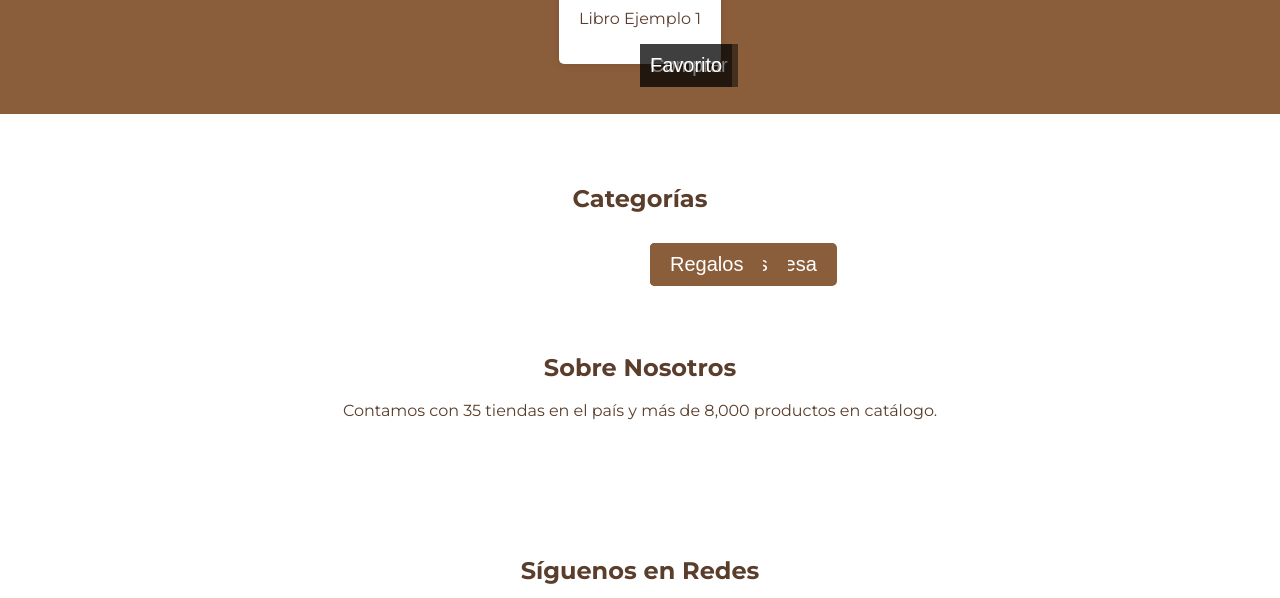
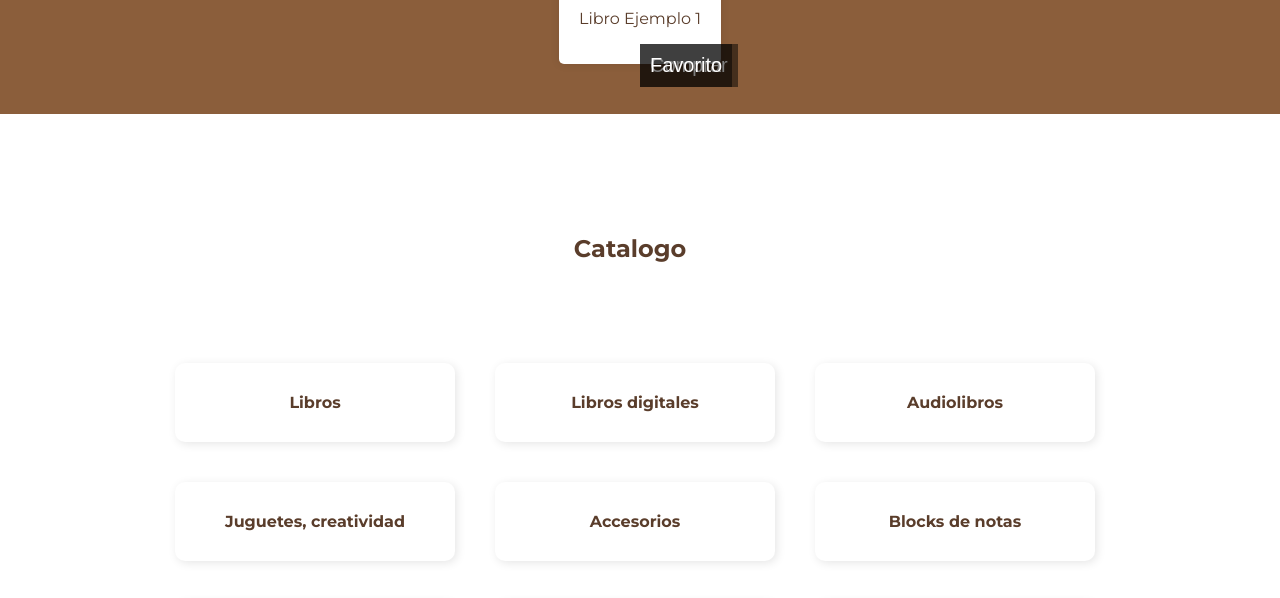
Before and after one commit to aflasso/panycafe-web-uni, a plain HTML site: page index.html in a window 1280 px wide. Shown: the part 1410-2008 px from the top of the page. Drawn offline with Linux system fonts and the light colour scheme.

Commit message:
Add categories

```diff
--- a/index.html
+++ b/index.html
@@ -100,12 +100,18 @@
 
     <!-- Categorías -->
     <section class="categories">
-        <h2>Categorías</h2>
+        <h2>Catalogo</h2>
         <div class="category-list">
-            <button>Libros</button>
-            <button>Juegos de mesa</button>
-            <button>Accesorios</button>
-            <button>Regalos</button>
+            <div class="categories-card">Libros</div>
+            <div class="categories-card">Libros digitales</div>
+            <div class="categories-card">Audiolibros</div>
+            <div class="categories-card">Juguetes, creatividad</div>
+            <div class="categories-card">Accesorios</div>
+            <div class="categories-card">Blocks de notas</div>
+            <div class="categories-card">Juegos de mesa</div>
+            <div class="categories-card">Hoy día</div>
+            <div class="categories-card">Últimas unidades</div>
+            </div>
         </div>
     </section>
 
--- a/styles.css
+++ b/styles.css
@@ -123,7 +123,6 @@ button:hover {
 }
 
 
-
 .banner .btn {
     display: inline-block;
     background: #d2691e;
@@ -157,17 +156,36 @@ button:hover {
 /* Categorías */
 .categories {
     text-align: center;
-    padding: 50px 20px;
+    margin-top: 120px;
+    margin-left: -20px;
+    padding: 0 20px;
 }
 
-.category-list button {
-    background: #8b5e3b;
-    color: white;
-    padding: 10px 20px;
-    border: none;
-    border-radius: 5px;
+.category-list {
+    display: grid;
+    grid-template-columns: repeat(3, minmax(150px, 1fr));
+    gap: 40px 170px;
+    margin: 100px auto 0;
+    max-width: 700px;
+    justify-content: center;
+    position: relative;
+    transform: translateX(-60px);
+}
+
+.categories-card {
+    background: white;
+    padding: 30px;
+    width: 220px;
+    border-radius: 10px;
+    box-shadow: 2px 2px 10px rgba(0, 0, 0, 0.1);
+    font-weight: bold;
+    text-align: center;
+    transition: transform 0.2s;
     cursor: pointer;
-    margin: 10px;
+}
+
+.categories-card:hover {
+    transform: scale(1.05);
 }
 
 /* Sobre la tienda */
```
Also changed, not shown: README.md.
